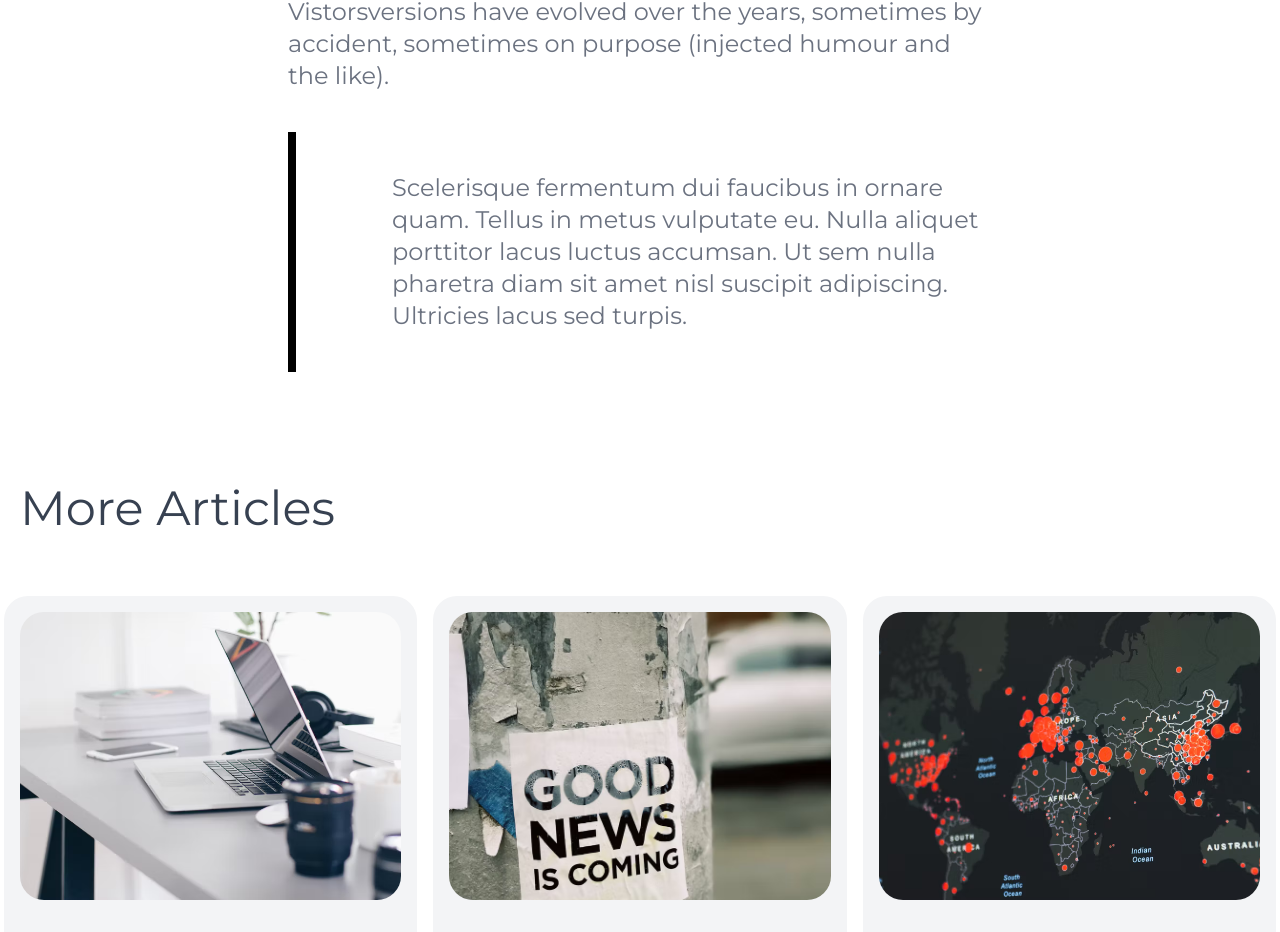
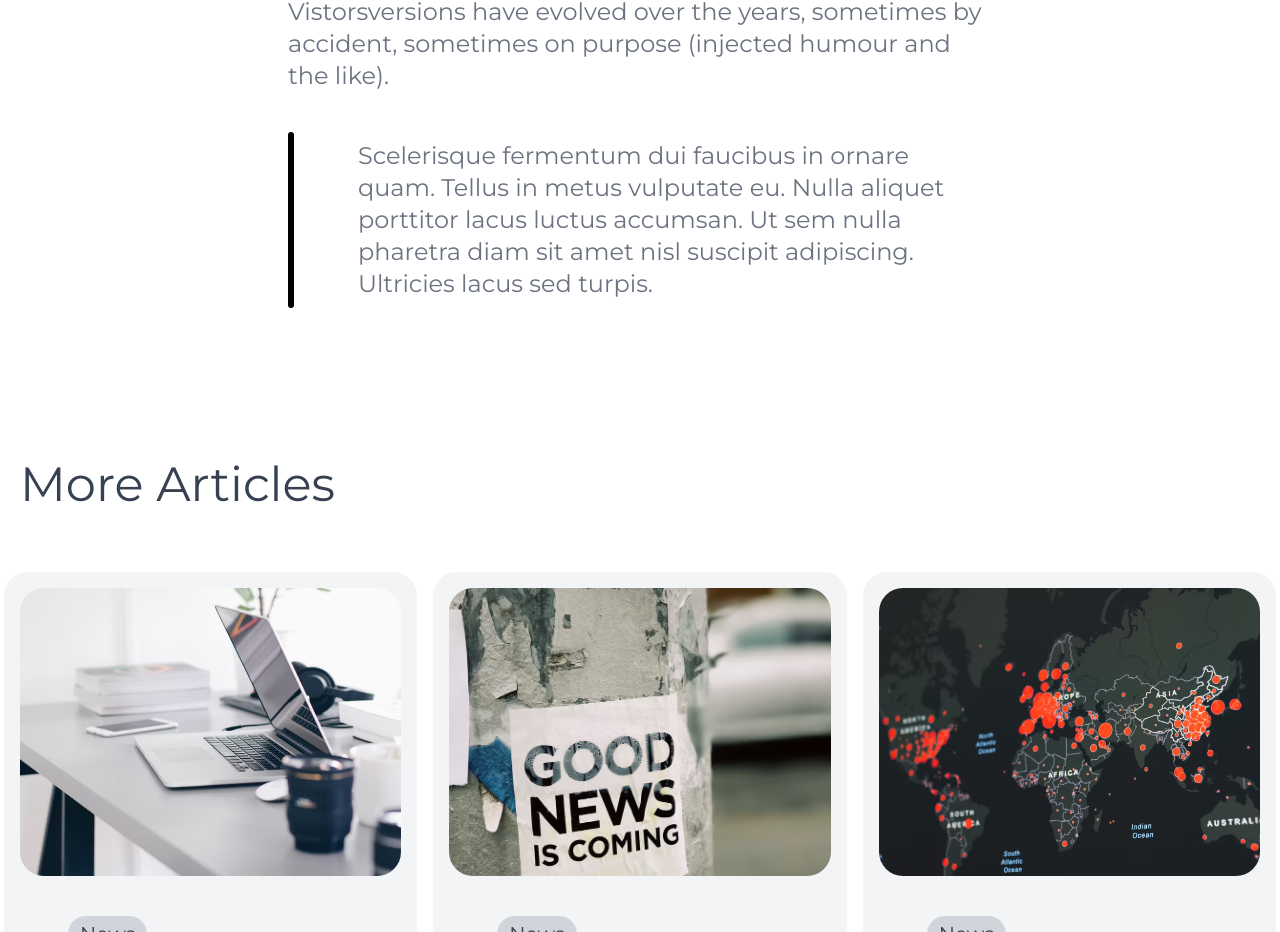
Before and after one commit to BiKodes/news-blog, a website: page src/newspost.html in a window 1280 px wide. Shown: the part 2428-3360 px from the top of the page. Drawn offline with Linux system fonts and the light colour scheme.

```diff
--- a/src/newspost.html
+++ b/src/newspost.html
@@ -13,124 +13,6 @@
   <link href="../dist/navbar.css" rel="stylesheet">
 </head>
 <body>
-
-  <!-- <section class="h-screen/2 bg-cover bg-center text-white text-2xl bg-opacity-50" style="background-image: url(./static/images/images/banner.png)">
-    <nav class="flex items-center text-2xl py-14 font-medium text-white flex-wrap">
-      <a href="#" class="md:ml-14 inline-flex items-center">
-        <span class="font-bold uppercase tracking-wide"
-          >
-          <img class="h-6 inline" src="./static/images/images/kwelilogo.svg" alt="">
-          </span
-        >
-      </a>
-      <div
-        class="hidden top-navbar w-full lg:inline-flex lg:flex-grow lg:w-auto"
-        id="navigation"
-      >
-        <div
-          class="lg:inline-flex lg:flex-row lg:ml-auto lg:w-auto w-full lg:items-center items-start flex flex-col lg:h-auto"
-        >
-          <a
-            href="#"
-            class="lg:inline-flex lg:w-auto w-full px-3 items-center justify-center "
-          >
-            <span>About</span>
-          </a>
-          <a
-            href="#"
-            class="lg:inline-flex lg:w-auto w-full px-3 items-center justify-center "
-          >
-            <span>Solutions</span>
-          </a>
-          <a
-            href="#"
-            class="lg:inline-flex lg:w-auto w-full px-3 items-center justify-center "
-          >
-            <span>Gallery</span>
-          </a>
-          <a
-            href="#"
-            class="lg:inline-flex lg:w-auto w-full px-3 items-center justify-center "
-          >
-            <span>Gallery</span>
-          </a>
-          <a
-            href="#"
-            class="lg:inline-flex lg:w-auto w-full px-3 items-center justify-center "
-          >
-            <span>News</span>
-          </a>
-          <a
-            href="#"
-            class="lg:inline-flex lg:w-auto w-full px-3 items-center justify-center "
-          >
-            <span>Contact us</span>
-          </a>
-          <a
-          href="#"
-          class="lg:inline-flex lg:w-auto w-full px-3 items-center justify-center "
-          >
-          <span>Amaka Fund</span>
-          </a>
-          <a
-          href="#"
-          class="lg:inline-flex lg:w-auto w-full px-3 items-center justify-center"
-          >
-          <span>
-            <svg xmlns="http://www.w3.org/2000/svg" class="h-8 w-8" fill="none" viewBox="0 0 24 24" stroke="white" stroke-width="1">
-              <path stroke-linecap="round" stroke-linejoin="round" d="M21 12a9 9 0 01-9 9m9-9a9 9 0 00-9-9m9 9H3m9 9a9 9 0 01-9-9m9 9c1.657 0 3-4.03 3-9s-1.343-9-3-9m0 18c-1.657 0-3-4.03-3-9s1.343-9 3-9m-9 9a9 9 0 019-9" />
-            </svg>
-          </span>
-        </a>
-        <a
-        href="#"
-        class="lg:inline-flex lg:w-auto w-full px-3 rounded items-center justify-center"
-        >
-        <span>Kweli Group</span>
-       </a>
-      <a
-      href="#"
-      class="lg:inline-flex lg:w-auto w-full px-3 rounded items-center justify-center"
-      >
-        <span>
-          <div class="flex items-center divide-x-2">
-            <div class="md:flex hidden">
-            </div>
-            <div class="md:flex hidden items-center justify-between md:px-10 relative">
-                <select class="bg-transparent border rounded-3xl" name="" id="">
-                    <option value=""><img src="./static/images/images/kenyflag.png" alt=""> Ke</option>
-                    <option value=""><img src="./static/images/images/ugflag.png" alt=""> Ug</option>
-                </select>
-            </div>
-            </div>
-          </div>
-        </span>
-      </a>
-    </div>
-
-    <a
-      href="#"
-      class="lg:inline-flex lg:w-auto w-full rounded items-center md:mr-20 justify-center"
-    >
-      <span>
-        <img class="text-white inline-flex rounded ml-auto hover:text-white outline-none
-        nav-toggler" src="./static/images/images/navicon.svg" cursor-pointer  data-target="#navigation">
-      </span>
-    </a>
-
-    </nav>
-
-    <div class="md:py-72">
-      <h6  class="text-xl md:px-96 md:mb-10 font-medium">
-        APRIL 25, 2022-12MIN READ
-      </h6>
-      <h1 class="font-medium md:px-96 text-6xl">
-        Payments and the Vertical SaaS <br> Conundrum
-      </h1>
-    </div>
-
-
-  </section> -->
 
   <section class="h-screen/2 bg-cover bg-center text-white text-2xl bg-opacity-50" style="background-image: url(./static/images/images/banner.png)">
 
@@ -307,8 +189,9 @@
           </div>
       </div>
 
-      <div class="mt-10 border-l-8 border-black border-solid pt-10 pb-10">
-        <p class="text-2xl text-gray-500 pl-24">
+      <div class="mt-10 flex my-10">
+        <div class="bg-black rounded" style="width:24px;"></div>
+        <p class="text-2xl text-gray-500 pl-16 py-2">
           Scelerisque fermentum dui faucibus in ornare quam. Tellus in metus vulputate eu. Nulla aliquet porttitor lacus luctus accumsan.
           Ut sem nulla pharetra diam sit amet nisl suscipit adipiscing. Ultricies lacus sed turpis.
         </p>
```
Also changed, not shown: dist/main.css.
